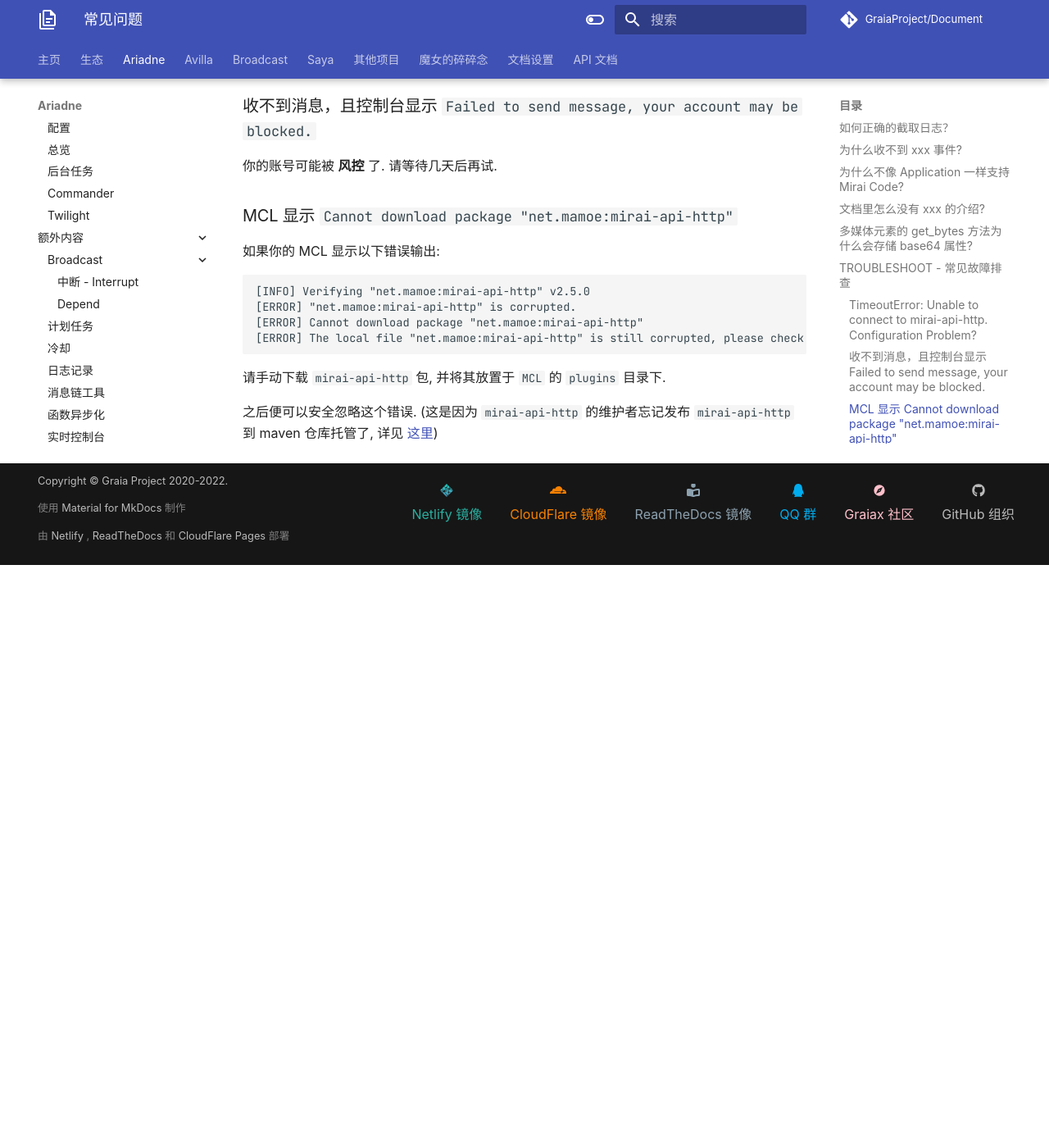
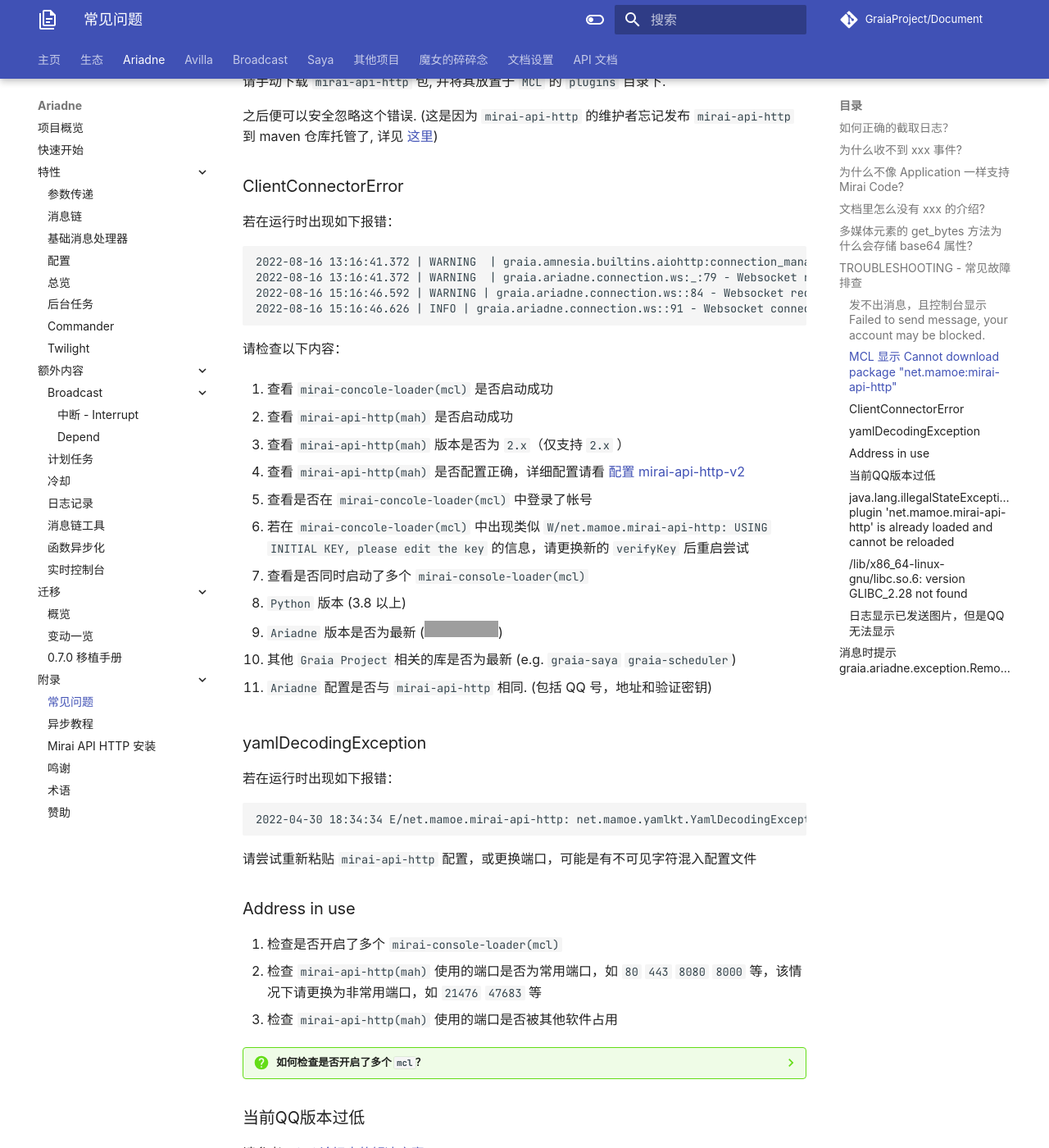
Before and after one commit to GraiaProject/Document, an MkDocs documentation site: the page built from docs/ariadne/appendix/faq.md, in a window 1280 px wide and 1400 px high, scrolled down 1929 px. Shown: the whole window at 82% size. Built offline with MkDocs 1.6.1 and Material for MkDocs 9.7.7, drawn with Linux system fonts in a browser that asks for light colours; comment, search, counter and statistics services are not loaded; before the commit the page ends 2618 px from its top, so only the background shows below that; some of the changed text lies outside the part shown; grey boxes are pictures that could not be loaded.

Commit message:
update FAQ
Co-authored-by: Null <49110142+nullqwertyuiop@users.noreply.github.com>
Co-authored-by: ZAPHAKIEL <45849471+SAGIRI-kawaii@users.noreply.github.com>
Co-authored-by: I love study <39652142+I-love-study@users.noreply.github.com>

````diff
--- a/docs/ariadne/appendix/faq.md
+++ b/docs/ariadne/appendix/faq.md
@@ -53,27 +53,11 @@ assert img.base64 is not None
 
 可能后续会添加一个 `remove_url` 的仅关键字参数.
 
-## TROUBLESHOOT - 常见故障排查
+## TROUBLESHOOTING - 常见故障排查
 
 > 本部分用于排查常见用户错误.
 
-### TimeoutError: Unable to connect to mirai-api-http. Configuration Problem?
-
-请检查：
-
-1. mirai-console 是否成功登录账号
-
-2. mirai-api-http 是否正确配置 (启用 `HTTP` 与 `Websocket` 适配器)
-
-3. `Python` 版本 (3.8 以上)
-
-4. `Ariadne` 版本是否为最新 (![PyPI](https://img.shields.io/pypi/v/graia-ariadne?label=%20))
-
-5. 其他 `Graia Project` 相关的库是否为最新 (e.g. `graia-saya` `graia-scheduler`)
-
-6. `Ariadne` 配置是否与 `mirai-api-http` 相同. (包括 QQ 号，地址和验证密钥)
-
-### 收不到消息，且控制台显示 `Failed to send message, your account may be blocked.`
+### 发不出消息，且控制台显示 `Failed to send message, your account may be blocked.`
 
 你的账号可能被 **风控** 了. 请等待几天后再试.
 
@@ -91,3 +75,86 @@ assert img.base64 is not None
 请手动下载 `mirai-api-http` 包, 并将其放置于 `MCL` 的 `plugins` 目录下.
 
 之后便可以安全忽略这个错误. (这是因为 `mirai-api-http` 的维护者忘记发布 `mirai-api-http` 到 maven 仓库托管了, 详见 [这里](https://github.com/project-mirai/mirai-api-http/issues/557#issuecomment-1099900036))
+
+### ClientConnectorError
+
+若在运行时出现如下报错：
+```text
+2022-08-16 13:16:41.372 | WARNING  | graia.amnesia.builtins.aiohttp:connection_manage:277 - ClientConnectorError(ConnectionKey(host='127.0.0.1', port=8899, is_ssl=False, ssl=None, proxy=None, proxy_auth=None, proxy_headers_hash=None), ConnectionRefusedError(22, 'The remote computer refused the network connection', None, 1225, None))
+2022-08-16 13:16:41.372 | WARNING  | graia.ariadne.connection.ws:_:79 - Websocket reconnecting in 5s...
+2022-08-16 15:16:46.592 | WARNING | graia.ariadne.connection.ws::84 - Websocket reconnecting...
+2022-08-16 15:16:46.626 | INFO | graia.ariadne.connection.ws::91 - Websocket connection closed
+```
+请检查以下内容：
+
+1. 查看 `mirai-concole-loader(mcl)` 是否启动成功
+
+2. 查看 `mirai-api-http(mah)` 是否启动成功
+
+3. 查看 `mirai-api-http(mah)` 版本是否为 `2.x`（仅支持 `2.x` ）
+
+4. 查看 `mirai-api-http(mah)` 是否配置正确，详细配置请看 [配置 mirai-api-http-v2](./mah-install.md)
+
+5. 查看是否在 `mirai-concole-loader(mcl)` 中登录了帐号
+
+6. 若在 `mirai-concole-loader(mcl)` 中出现类似 `W/net.mamoe.mirai-api-http: USING INITIAL KEY, please edit the key` 的信息，请更换新的 `verifyKey` 后重启尝试
+
+7. 查看是否同时启动了多个 `mirai-console-loader(mcl)`
+
+8. `Python` 版本 (3.8 以上)
+
+9. `Ariadne` 版本是否为最新 (![PyPI](https://img.shields.io/pypi/v/graia-ariadne?label=%20))
+
+10. 其他 `Graia Project` 相关的库是否为最新 (e.g. `graia-saya` `graia-scheduler`)
+
+11. `Ariadne` 配置是否与 `mirai-api-http` 相同. (包括 QQ 号，地址和验证密钥)
+
+### yamlDecodingException
+
+若在运行时出现如下报错：
+```text
+2022-04-30 18:34:34 E/net.mamoe.mirai-api-http: net.mamoe.yamlkt.YamlDecodingException:There must be a COLON between class key and value but found null for 'setting'
+```
+
+请尝试重新粘贴 `mirai-api-http` 配置，或更换端口，可能是有不可见字符混入配置文件
+
+### Address in use
+
+1. 检查是否开启了多个 `mirai-console-loader(mcl)`
+2. 检查 `mirai-api-http(mah)` 使用的端口是否为常用端口，如 `80` `443` `8080` `8000` 等，该情况下请更换为非常用端口，如 `21476` `47683` 等
+3. 检查 `mirai-api-http(mah)` 使用的端口是否被其他软件占用
+
+??? question "如何检查是否开启了多个 `mcl`？"
+
+    - Windows
+
+        > 打开任务管理器，检查是否有多个 Java 正在运行
+
+    - Linux / macOS
+
+        > 打开终端，输入 `ps -ef | grep "mcl" | grep -v "grep"`，检查是否有多个 `mcl` 正在运行
+
+### 当前QQ版本过低
+
+请参考 [mirai 论坛中的解决方案](https://mirai.mamoe.net/topic/223/%E6%97%A0%E6%B3%95%E7%99%BB%E5%BD%95%E7%9A%84%E4%B8%B4%E6%97%B6%E5%A4%84%E7%90%86%E6%96%B9%E6%A1%88)
+
+### java.lang.illegalStateException: plugin 'net.mamoe.mirai-api-http' is already loaded and cannot be reloaded
+
+前往 `mirai-console-loader` 的 `plugin` 文件夹下删除重复的 `mirai-api-http` 插件
+
+### /lib/x86_64-linux-gnu/libc.so.6: version GLIBC_2.28 not found
+
+请使用 `musl` 版本的 [`mcl-installer`](https://https://github.com/iTXTech/mcl-installer/releases)
+
+一般为 `mcl-installer-{版本}-linux-{你的系统架构}-musl`
+
+### 日志显示已发送图片，但是QQ无法显示
+
+账号被腾讯风险控制，尝试开关设备锁、重新登录、或者登录满一至两周后再试。
+
+> ## 消息时提示 graia.ariadne.exception.RemoteException
+
+该类报错需要读取错误详情
+
+* `MessageSvcPbSendMsg.Response.Failed(resultType=46, ...)`
+    * 账号被冻结群消息发送，可手动登录机器人账号发送群消息解除冻结。
````
Also changed, not shown: 1 other file.
